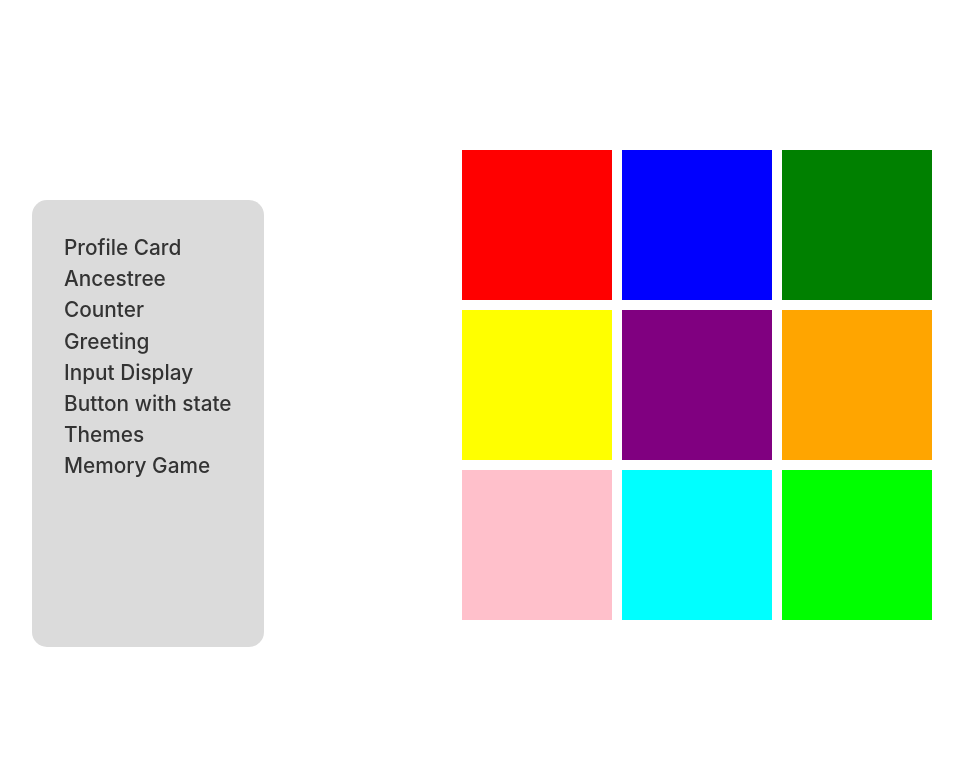
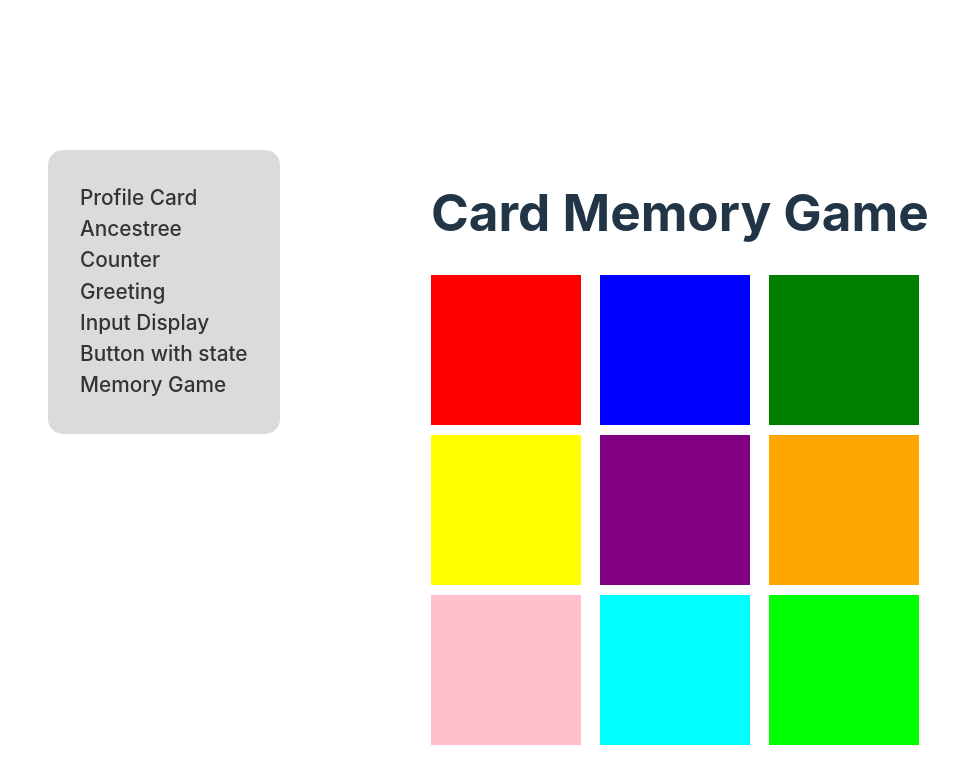
Before and after one commit to Jonas-Eklof/KYH, a React (Vite) app in the folder javascript-2/my-react-app/: page /MemoryGame in a window 1280 px wide. Shown: the top 784 px of the page, without its empty margins (0-963 px from the left). Built offline with nearby package versions, Linux system fonts and the light colour scheme.

Commit message:
ändrat struktur och fixat navigation + routing

```diff
--- a/javascript-2/my-react-app/src/App.jsx
+++ b/javascript-2/my-react-app/src/App.jsx
@@ -23,7 +23,6 @@ function App() {
           <Route path="/Ancestree" element={<Grandparent />} />
           <Route path="/InputDisplay" element={<InputDisplay />} />
           <Route path="/Counter" element={<Counter />} />
-          <Route path="/Themes" element={<Teman />} />
           <Route path="/ButtonWithState" element={<KnappMedState />} />
           <Route path="/MemoryGame" element={<Card />} />
           <Route path="/Greeting" element={<Greeting namn="Jonas" />} />
@@ -37,7 +36,6 @@ function App() {
       {/* <Counter /> */}
       {/* <Teman /> */}
       {/* <KnappMedState /> */}
-      {/* <h1>Card Memory Game</h1> */}
       {/* <Card /> */}
       {/* <Greeting namn="Jonas" /> */}
       {/* <Greeting namn="Gäst" /> */}
--- a/javascript-2/my-react-app/src/components/memory-game/Card.jsx
+++ b/javascript-2/my-react-app/src/components/memory-game/Card.jsx
@@ -16,10 +16,13 @@ const colors = [
 
 export default function Card() {
   return (
-    <section className="card-container">
-      {colors.map((color) => (
-        <ColorCard color={color} key={color} />
-      ))}
-    </section>
+    <>
+      <h1>Card Memory Game</h1>
+      <section className="card-container">
+        {colors.map((color) => (
+          <ColorCard color={color} key={color} />
+        ))}
+      </section>
+    </>
   );
 }
--- a/javascript-2/my-react-app/src/components/sidebar-nav/SidebarNav.css
+++ b/javascript-2/my-react-app/src/components/sidebar-nav/SidebarNav.css
@@ -1,12 +1,13 @@
 .sidebar-nav {
   list-style: none;
   font-size: 1.3rem;
-  margin-top: 200px;
-  margin-right: -150px;
-  margin-left: 2rem;
+  margin-top: 150px;
+  margin-right: -200px;
+  margin-left: 3rem;
   background-color: rgb(219, 219, 219);
   padding: 2rem;
   border-radius: 15px;
+  max-height: 220px;
 
   li {
     color: #333;
--- a/javascript-2/my-react-app/src/components/sidebar-nav/SidebarNav.jsx
+++ b/javascript-2/my-react-app/src/components/sidebar-nav/SidebarNav.jsx
@@ -23,9 +23,6 @@ export default function SidebarNav() {
       <Link to="/ButtonWithState">
         <li>Button with state</li>
       </Link>
-      <Link to="/Themes">
-        <li>Themes</li>
-      </Link>
       <Link to="/MemoryGame">
         <li>Memory Game</li>
       </Link>
```
